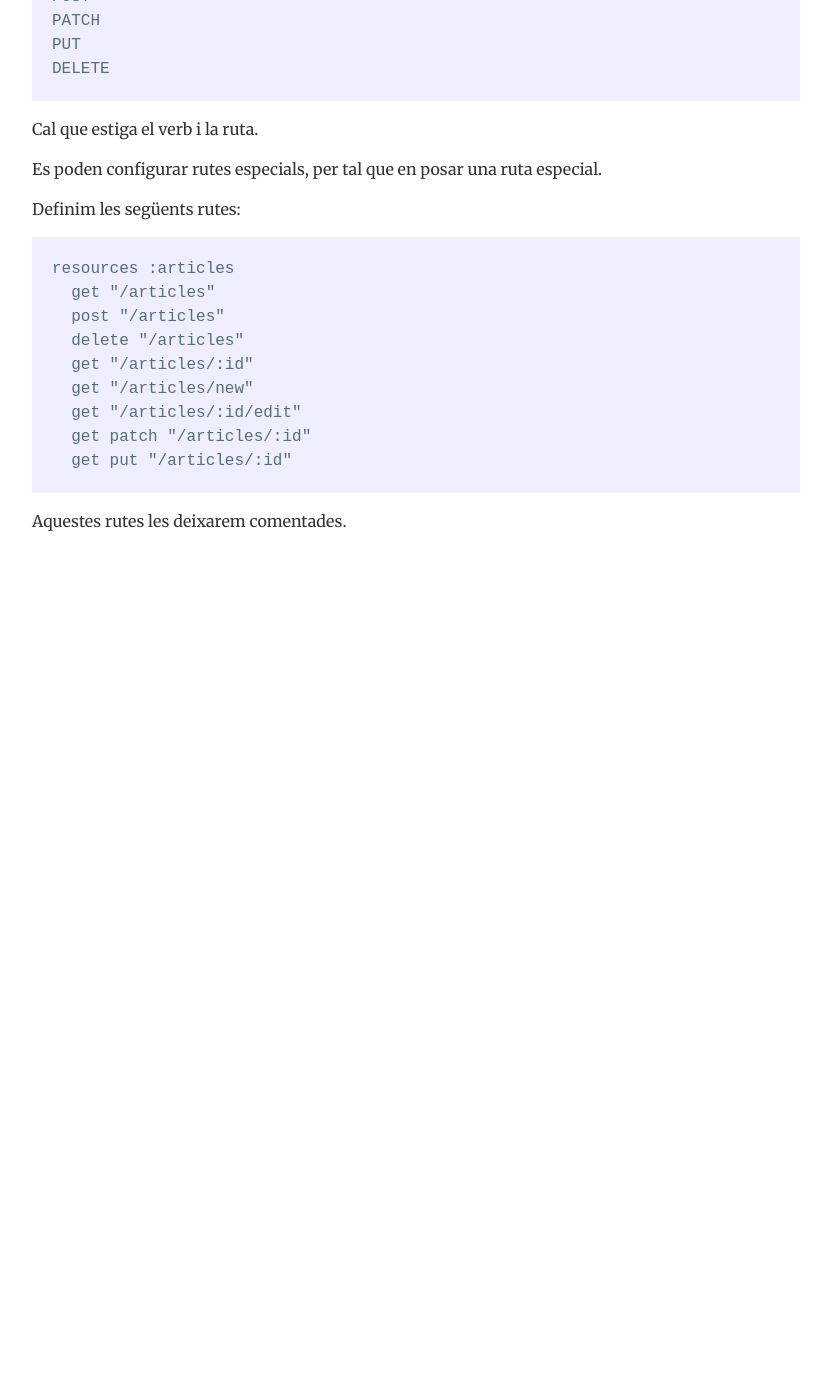
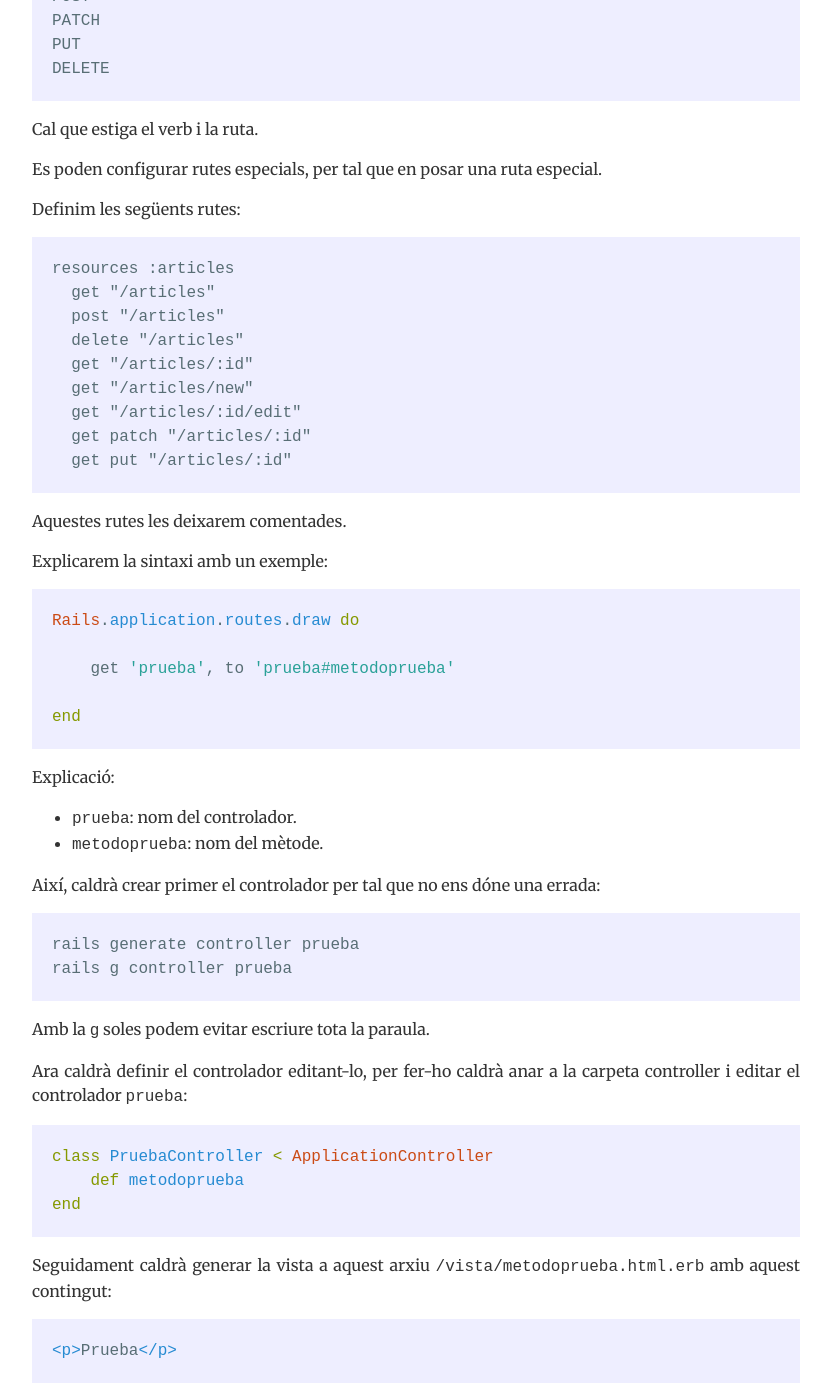
Before and after one commit to inclusa/rails, a Jekyll site: the page built from _posts/2017-06-08-routes.md, in a window 1280 px wide and 1400 px high, scrolled down 623 px. Shown: the whole window, without its empty margins (224-1055 px from the left). Built offline with Jekyll 4.4.1, drawn with Linux system fonts in a browser that asks for light colours; before the commit the page ends 1204 px from its top, so only the background shows below that; some of the changed text lies outside the part shown.

````diff
--- a/_posts/2017-06-08-routes.md
+++ b/_posts/2017-06-08-routes.md
@@ -7,11 +7,11 @@ keywords: routes
 coments: true
 ---
 
-Trobem aquest arxiu aci: `/config/routes.rb`.
+Trobem aquest arxiu ací: `/config/routes.rb`.
 
 Té dues rutes prefefinides:
 
-```
+```ruby
 Rails.application.routes.draw do
   get 'welcome/index'
 
@@ -51,3 +51,39 @@ resources :articles
 ```
 
 Aquestes rutes les deixarem comentades.
+
+Explicarem la sintaxi amb un exemple:
+
+```ruby
+Rails.application.routes.draw do
+
+    get 'prueba', to 'prueba#metodoprueba'
+
+end
+```
+
+Explicació:
+
+- `prueba`: nom del controlador.
+- `metodoprueba`: nom del mètode.
+
+Així, caldrà crear primer el controlador per tal que no ens dóne una errada:
+
+    rails generate controller prueba
+    rails g controller prueba
+
+Amb la `g` soles podem evitar escriure tota la paraula.
+
+Ara caldrà definir el controlador editant-lo, per fer-ho caldrà anar a la carpeta controller i editar el controlador `prueba`:
+
+```ruby
+class PruebaController < ApplicationController
+    def metodoprueba
+end
+```
+
+Seguidament caldrà generar la vista a aquest arxiu `/vista/metodoprueba.html.erb` amb aquest contingut:
+
+```html
+<p>Prueba</p>
+```
````
Also changed, not shown: _posts/2017-06-01-primera-aplicacio.md (+17 -0 lines), _posts/2018-08-10-09-Generadors.md (added, +42 -0 lines).
